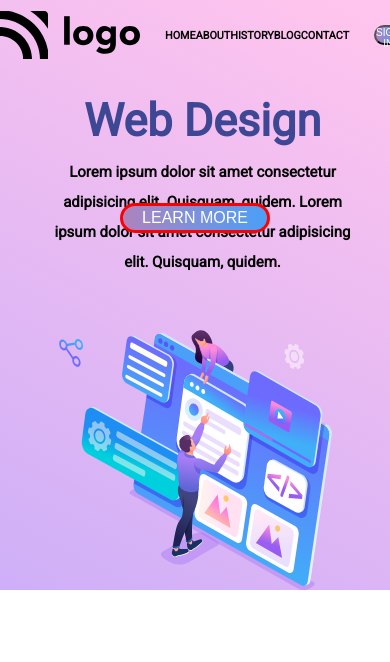
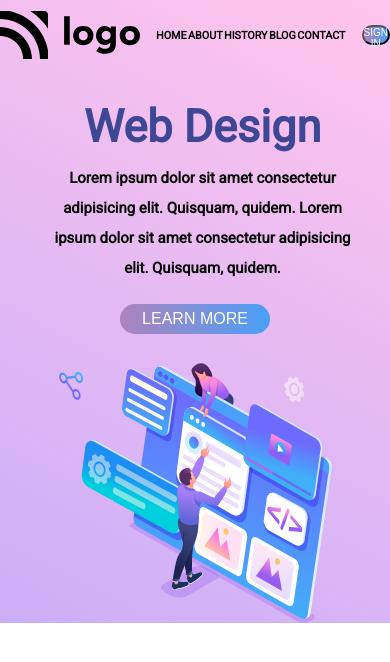
Before and after one commit to kalpeshdhotre/live-class-project-08, a plain HTML site: page index.html in a window 390 px wide. Drawn offline with Linux system fonts and the light colour scheme.

Commit message:
units with rem modified

```diff
--- a/css/index.css
+++ b/css/index.css
@@ -140,7 +140,7 @@ img[alt~="intro-img"] {
         /* text-align: center; */
         display: flex;
         flex-direction: column;
-        /* margin: auto;              */
+        margin: auto;
         /* border: solid yellow; */
         justify-content: center;
         align-items: center;
@@ -162,7 +162,7 @@ img[alt~="intro-img"] {
         width: 300px;
         line-height: 200%;
         text-align: center;
-        margin-bottom: 15%;
+        margin-bottom: 5rem;
     }
 
     .learn-more-btn{
@@ -174,11 +174,11 @@ img[alt~="intro-img"] {
         background-image: linear-gradient(to left, #4A9FF8, #AE83BD);
         color: #ffffff;
         position: absolute;
-        top: 24%;
+        top: 19rem;
         /* left: 38%; */
         justify-content: center;
         justify-self: center;
-        border: solid red;
+        /* border: solid red;                */
     }
 
     .vector-img{
@@ -210,8 +210,8 @@ img[alt~="intro-img"] {
 
     .nav-items{
         font-size: 13px;
-        margin-left: 25px;
-        margin-right: 25px;
+        margin-left: 1rem;
+        margin-right: 1rem;
     }
 
     nav{
```
